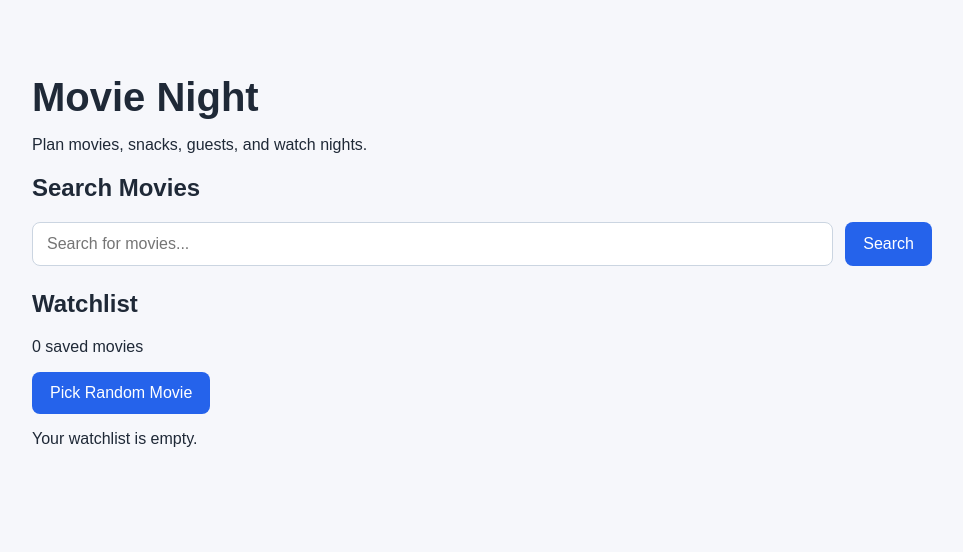
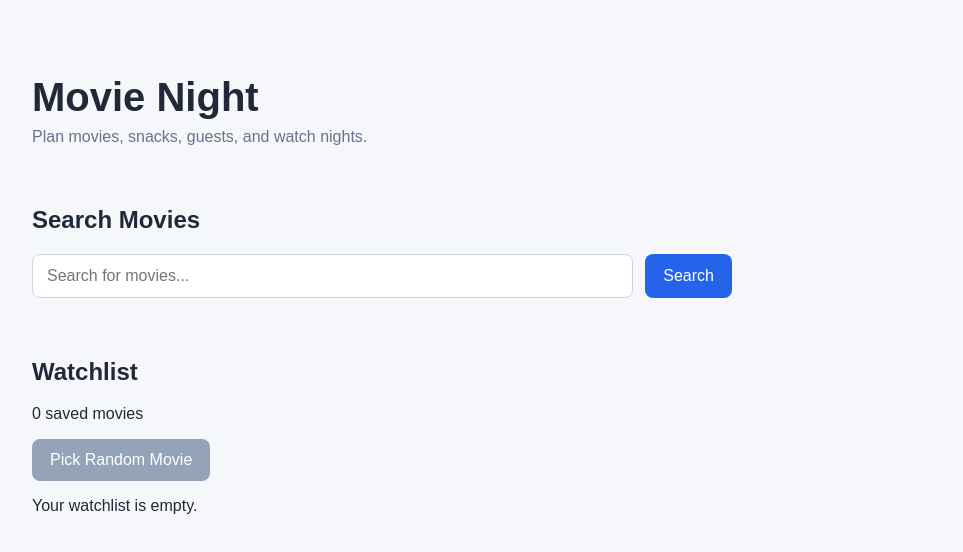
Before and after one commit to jerichomc/MovieNight, a React (Vite) app in the folder movie-night/: page / in a window 1280 px wide. Shown: the top 552 px of the page, without its empty margins (158-1121 px from the left). Built offline with nearby package versions, Linux system fonts and the light colour scheme.

Commit message:
made watchlist and movieList their own components

```diff
--- a/movie-night/src/App.jsx
+++ b/movie-night/src/App.jsx
@@ -1,5 +1,7 @@
 import { useState } from "react";
 import SearchForm from "./components/SearchForm.jsx";
+import MovieList from "./components/MovieList.jsx";
+import Watchlist from "./components/Watchlist.jsx";
 
 const mockMovies = [
   {
@@ -36,8 +38,8 @@ function App() {
   });
 
   function handleSearch(event) {
-    event.preventDefault();
-    setSubmittedSearch(searchTerm);
+    event.preventDefault(); // Prevent the default form submission behavior
+    setSubmittedSearch(searchTerm); // Update the submitted search term to trigger the movie list update
   }
 
   function handleAddToWatchlist(movie) {
@@ -74,72 +76,18 @@ function App() {
         onSearch={handleSearch}
       />
 
-      {submittedSearch && (
-        <section className="results-section">
-          <h2>Search Results for "{submittedSearch}"</h2>
+      <MovieList
+        submittedSearch={submittedSearch}
+        movies={filteredMovies}
+        onAddToWatchlist={handleAddToWatchlist}
+      />
 
-          {filteredMovies.length > 0 ? (
-            <ul>
-              {filteredMovies.map((movie) => (
-                <li key={movie.id} className="movie-card">
-                  <h3>{movie.title}</h3>
-                  <p>{movie.year}</p>
-                  <p>{movie.overview}</p>
-
-                  <button
-                    type="button"
-                    onClick={() => handleAddToWatchlist(movie)}
-                  >
-                    Add to Watchlist
-                  </button>
-                </li>
-              ))}
-            </ul>
-          ) : (
-            <p>No movies found.</p>
-          )}
-        </section>
-      )}
-
-      <section className="watchlist-section">
-        <h2>Watchlist</h2>
-        <p>{watchlist.length} saved movies</p>
-
-        <button
-          type="button"
-          onClick={handlePickRandomMovie}
-          disabled={watchlist.length === 0}
-        >
-          Pick Random Movie
-        </button>
-
-        {watchlist.length > 0 ? (
-          <ul>
-            {watchlist.map((movie) => (
-              <li key={movie.id} className="movie-card">
-                <h3>{movie.title}</h3>
-                <p>{movie.year}</p>
-
-                <button
-                  type="button"
-                  onClick={() => handleRemoveFromWatchlist(movie.id)}
-                >
-                  Remove
-                </button>
-              </li>
-            ))}
-          </ul>
-        ) : (
-          <p>Your watchlist is empty.</p>
-        )}
-
-        {selectedMovie && (
-          <div className="selected-movie">
-            <h3>Tonight's pick</h3>
-            <p>{selectedMovie.title}</p>
-          </div>
-        )}
-      </section>
+      <Watchlist
+        watchlist={watchlist}
+        selectedMovie={selectedMovie}
+        onRemoveFromWatchlist={handleRemoveFromWatchlist}
+        onPickRandomMovie={handlePickRandomMovie}
+      />
     </main>
   );
 }
--- /dev/null
+++ b/movie-night/src/components/MovieList.jsx
@@ -0,0 +1,31 @@
+function MovieList({ submittedSearch, movies, onAddToWatchlist }) {
+  if (!submittedSearch) {
+    return null; // Don't render anything if no search has been submitted
+  }
+
+  return (
+    <section className="results-section">
+      <h2>Search Results for "{submittedSearch}"</h2>
+
+      {movies.length > 0 ? ( // Check if there are movies to display
+        <ul>
+          {movies.map((movie) => (
+            <li key={movie.id} className="movie-card">
+              <h3>{movie.title}</h3>
+              <p>{movie.year}</p>
+              <p>{movie.overview}</p>
+
+              <button type="button" onClick={() => onAddToWatchlist(movie)}>
+                Add to Watchlist
+              </button>
+            </li>
+          ))}
+        </ul>
+      ) : (
+        <p>No movies found.</p>
+      )}
+    </section>
+  );
+}
+
+export default MovieList;
--- a/movie-night/src/components/SearchForm.jsx
+++ b/movie-night/src/components/SearchForm.jsx
@@ -6,8 +6,8 @@ function SearchForm({ searchTerm, setSearchTerm, onSearch}) {
             <form onSubmit={onSearch}>
                 <input type="text"
                 placeholder="Search for movies..."
-                value={searchTerm}
-                onChange={(event) => setSearchTerm(event.target.value)}
+                value={searchTerm} // Update the search term as the user types
+                onChange={(event) => setSearchTerm(event.target.value)} // Update the search term state on input change
                 ></input>
                 <button type="submit">Search</button>
             </form>
--- /dev/null
+++ b/movie-night/src/components/Watchlist.jsx
@@ -0,0 +1,50 @@
+function Watchlist({
+  watchlist,
+  selectedMovie,
+  onRemoveFromWatchlist,
+  onPickRandomMovie,
+}) {
+  return (
+    <section className="watchlist-section">
+      <h2>Watchlist</h2>
+      <p>{watchlist.length} saved movies</p>
+
+      <button
+        type="button"
+        onClick={onPickRandomMovie}
+        disabled={watchlist.length === 0}
+      >
+        Pick Random Movie
+      </button>
+
+      {watchlist.length > 0 ? (
+        <ul>
+          {watchlist.map((movie) => (
+            <li key={movie.id} className="movie-card">
+              <h3>{movie.title}</h3>
+              <p>{movie.year}</p>
+
+              <button
+                type="button"
+                onClick={() => onRemoveFromWatchlist(movie.id)}
+              >
+                Remove
+              </button>
+            </li>
+          ))}
+        </ul>
+      ) : (
+        <p>Your watchlist is empty.</p>
+      )}
+
+      {selectedMovie && ( // Conditionally render the selected movie if it exists
+        <div className="selected-movie">
+          <h3>Tonight's pick</h3>
+          <p>{selectedMovie.title}</p>
+        </div>
+      )}
+    </section>
+  );
+}
+
+export default Watchlist;
--- a/movie-night/src/index.css
+++ b/movie-night/src/index.css
@@ -25,6 +25,7 @@ form {
   display: flex;
   gap: 12px;
   margin-bottom: 24px;
+  max-width: 700px;
 }
 
 input {
@@ -49,6 +50,11 @@ button:hover {
   background: #1d4ed8;
 }
 
+button:disabled {
+  background: #94a3b8;
+  cursor: not-allowed;
+}
+
 ul {
   padding: 18px;
   border: 1px solid #e5e7eb;
@@ -64,3 +70,43 @@ ul {
   margin: 6px 0;
   line-height: 1.5;
 }
+
+.movie-card button {
+  margin-top: 8px;
+}
+
+header {
+  margin-bottom: 32px;
+}
+
+header p {
+  margin-top: 0;
+  color: #64748b;
+}
+
+section {
+  margin-bottom: 32px;
+}
+
+.search-section,
+.results-section,
+.watchlist-section {
+  padding-top: 8px;
+}
+
+.selected-movie {
+  margin-top: 24px;
+  padding: 18px;
+  border-left: 4px solid #2563eb;
+  border-radius: 8px;
+  background: #eff6ff;
+}
+
+.selected-movie h3 {
+  margin-top: 0;
+}
+
+.selected-movie p {
+  margin-bottom: 0;
+  font-weight: 700;
+}
```
